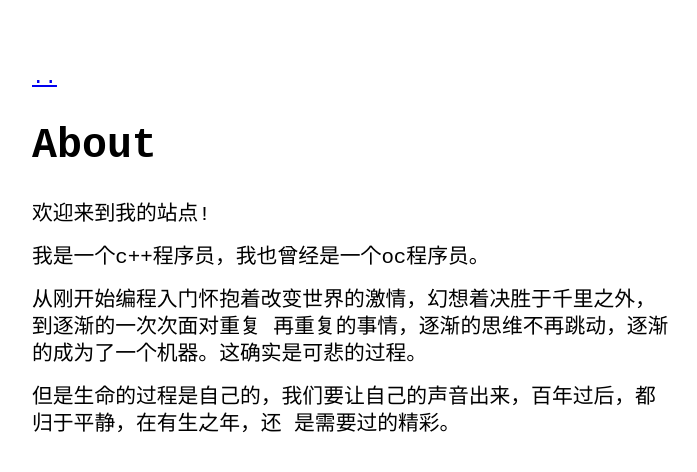
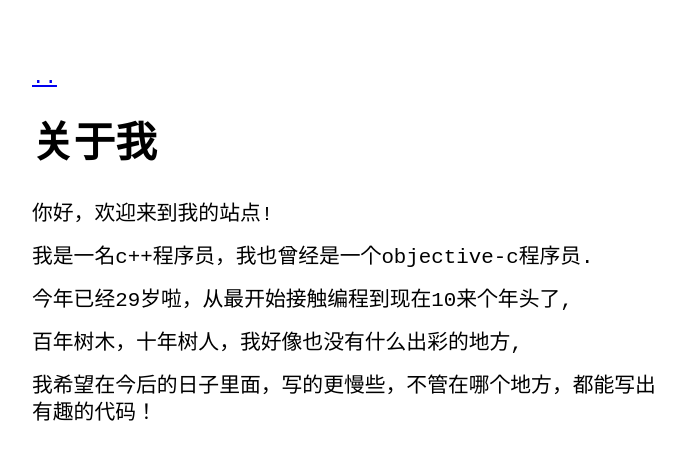
Before and after one commit to iiicp/iiicp.github.io, a Jekyll site: the page built from about.md, in a window 1280 px wide. Shown: the top 472 px of the page, without its empty margins (288-985 px from the left). Built offline with Jekyll 4.4.1, drawn with Linux system fonts in a browser that asks for light colours.

Commit message:
improve about.md

```diff
--- a/about.md
+++ b/about.md
@@ -1,14 +1,14 @@
 ---
 layout: page
-title: About
+title: 关于我
 ---
 
-欢迎来到我的站点!
+你好，欢迎来到我的站点!
 
-我是一个c++程序员，我也曾经是一个oc程序员。
+我是一名c++程序员，我也曾经是一个objective-c程序员.
 
-从刚开始编程入门怀抱着改变世界的激情，幻想着决胜于千里之外，到逐渐的一次次面对重复
-再重复的事情，逐渐的思维不再跳动，逐渐的成为了一个机器。这确实是可悲的过程。
+今年已经29岁啦，从最开始接触编程到现在10来个年头了,
 
-但是生命的过程是自己的，我们要让自己的声音出来，百年过后，都归于平静，在有生之年，还
-是需要过的精彩。
+百年树木，十年树人，我好像也没有什么出彩的地方,
+
+我希望在今后的日子里面，写的更慢些，不管在哪个地方，都能写出有趣的代码！
```
Also changed, not shown: _data/menu.yml (+4 -4 lines), _posts/2020-12-07-init-post.md (+6 -6 lines), 3 other files.
